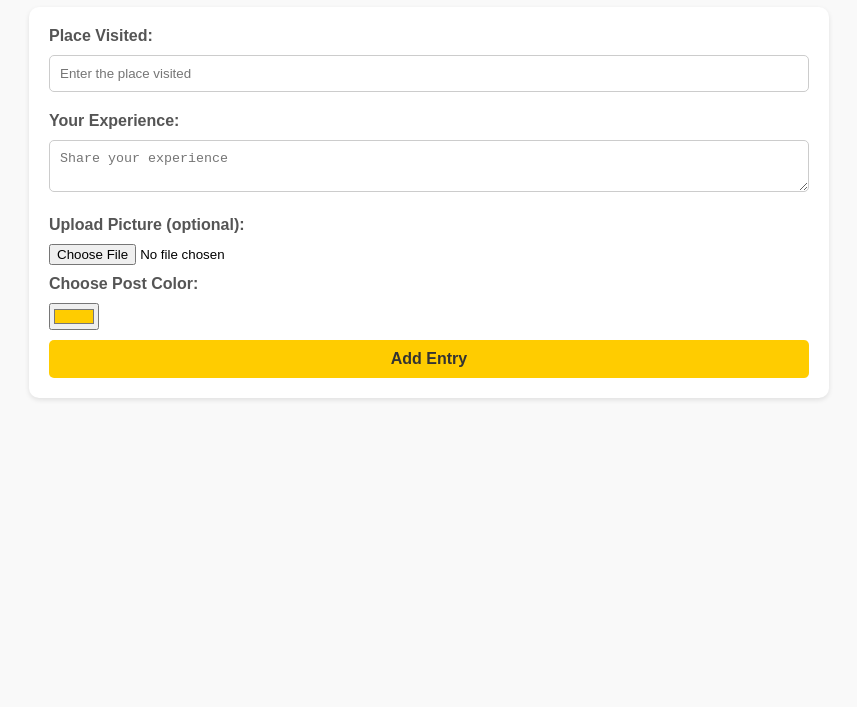
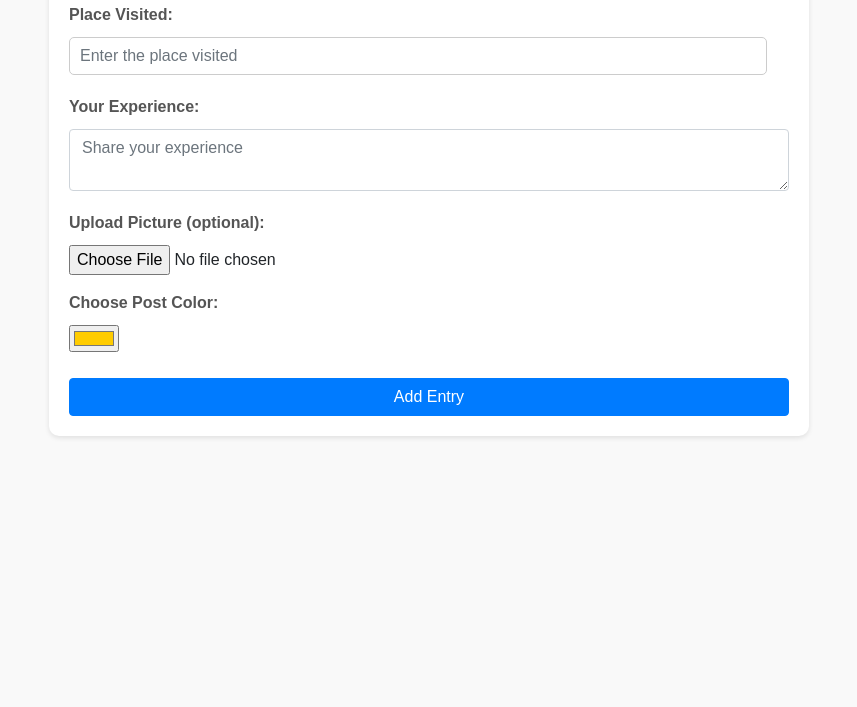
Before and after one commit to chakrikaanousha/Travel-Destination-Diary, a plain HTML site: page index.html in a window 1280 px wide. Shown: the part 93-800 px from the top of the page, without its empty margins (211-1068 px from the left). Drawn offline with nearby package versions, Linux system fonts and the light colour scheme.

Commit message:
Update index.html

```diff
--- a/index.html
+++ b/index.html
@@ -4,6 +4,7 @@
     <meta charset="UTF-8">
     <meta name="viewport" content="width=device-width, initial-scale=1.0">
     <title>Travel Destination Diary</title>
+    <link rel="stylesheet" href="https://maxcdn.bootstrapcdn.com/bootstrap/4.5.2/css/bootstrap.min.css">
     <style>
         body {
             font-family: Arial, sans-serif;
@@ -124,19 +125,23 @@
     <h1>Travel Destination Diary</h1>
 
     <form id="form">
-        <label for="place">Place Visited:</label>
-        <input type="text" id="place" placeholder="Enter the place visited" required>
-
-        <label for="experience">Your Experience:</label>
-        <textarea id="experience" placeholder="Share your experience" required></textarea>
-
-        <label for="image">Upload Picture (optional):</label>
-        <input type="file" id="image" accept="image/*">
-
-        <label for="color">Choose Post Color:</label>
-        <input type="color" id="color" value="#ffcc00">
-
-        <button type="button" onclick="addEntry()">Add Entry</button>
+        <div class="form-group">
+            <label for="place">Place Visited:</label>
+            <input type="text" class="form-control" id="place" placeholder="Enter the place visited" required>
+        </div>
+        <div class="form-group">
+            <label for="experience">Your Experience:</label>
+            <textarea class="form-control" id="experience" placeholder="Share your experience" required></textarea>
+        </div>
+        <div class="form-group">
+            <label for="image">Upload Picture (optional):</label>
+            <input type="file" class="form-control-file" id="image" accept="image/*">
+        </div>
+        <div class="form-group">
+            <label for="color">Choose Post Color:</label>
+            <input type="color" id="color" value="#ffcc00">
+        </div>
+        <button type="button" class="btn btn-primary" onclick="addEntry()">Add Entry</button>
     </form>
 
     <div id="diary"></div>
@@ -172,7 +177,7 @@
         entry.appendChild(text);
 
         var editButton = document.createElement('button');
-        editButton.className = 'edit-button';
+        editButton.className = 'edit-button btn btn-secondary';
         editButton.textContent = 'Edit';
         editButton.onclick = function() {
             var newText = prompt('Edit your experience:', experience);
```
